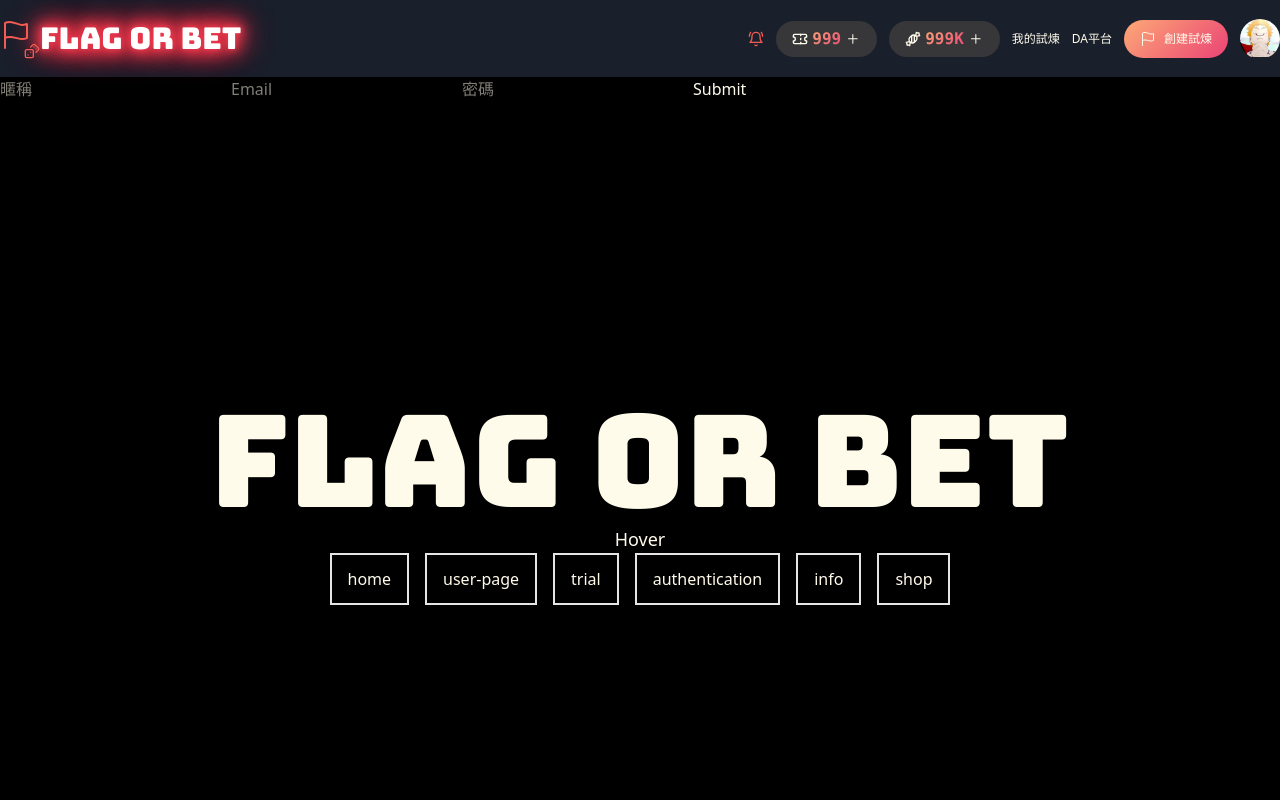
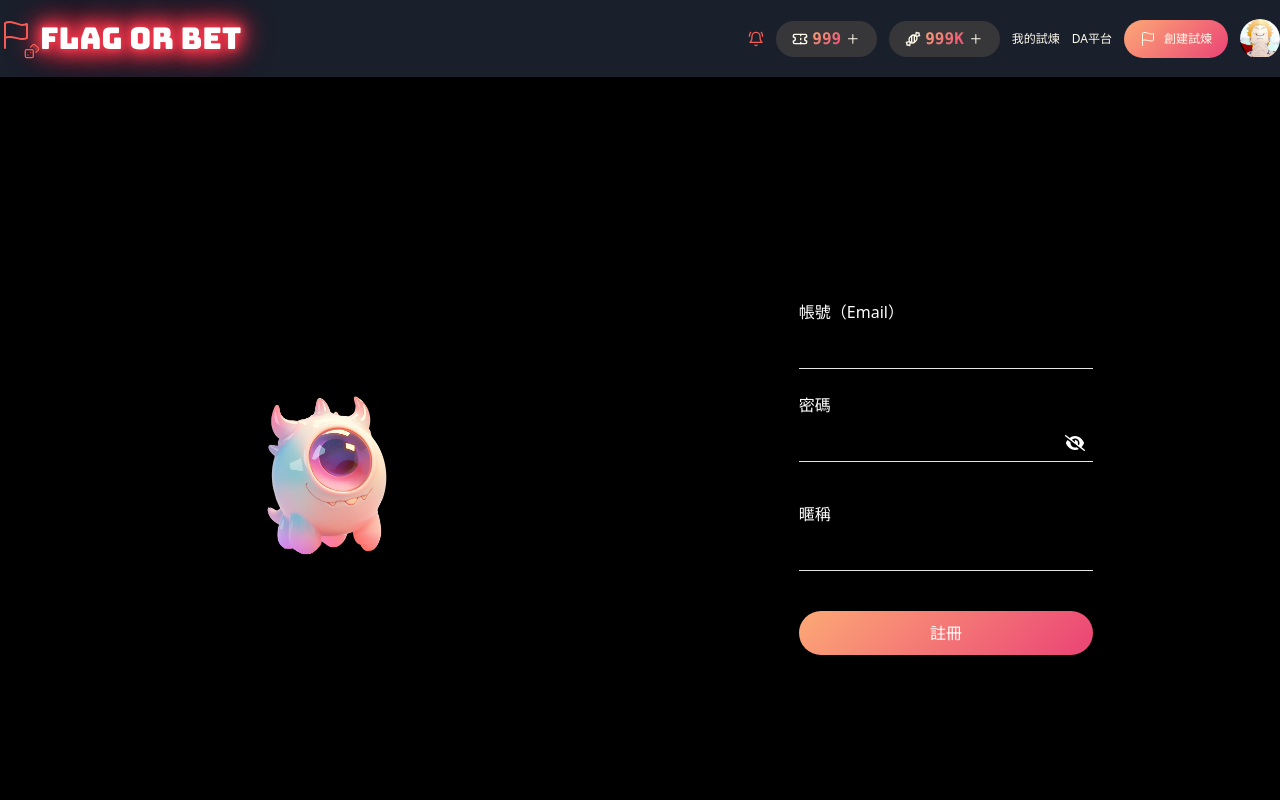
Before and after one commit to TooruTW/GoBetGoal, a React (Vite) app: page /authentication in a window 1280 px wide. Shown: the top 800 px of the page. Built offline with nearby package versions, Linux system fonts and the light colour scheme.

Commit message:
feat:add monster on auth

```diff
--- a/src/components/layout/Authentication.tsx
+++ b/src/components/layout/Authentication.tsx
@@ -97,21 +97,158 @@
 //   );
 // }
 
-import React from 'react';
-import { useForm } from 'react-hook-form';
+import { useForm, SubmitHandler } from "react-hook-form";
+import { useState } from "react";
+import { FaEye } from "react-icons/fa";
+import { FaEyeSlash } from "react-icons/fa6";
 
-export default function App() {
-  const { register, handleSubmit, formState: { errors } } = useForm();
-  const onSubmit = data => console.log(data);
-  console.log(errors);
+// 假資料庫暱稱
+const fakeNicknames = ["小明", "testuser", "flagorbet"];
+
+// 定義表單欄位型別
+type FormValues = {
+  mail: string;
+  password: string;
+  nickname: string;
+};
+
+export default function Authentication() {
+  const [show, setShow] = useState(false);
+
+  const {
+    register,
+    formState: { errors },
+    handleSubmit,
+    setError,
+    clearErrors,
+  } = useForm<FormValues>({
+    mode: "onBlur",
+  });
+
+  // 假API檢查暱稱
+  const checkNickname = async (nickname: string) => {
+    await new Promise((res) => setTimeout(res, 300));
+    return fakeNicknames.includes(nickname);
+  };
+
+  const onSubmit: SubmitHandler<FormValues> = async (data) => {
+    // 檢查暱稱
+    const isDuplicate = await checkNickname(data.nickname);
+    if (isDuplicate) {
+      setError("nickname", { type: "manual", message: "暱稱重複" });
+      return;
+    }
+    // 通過驗證
+    console.log("表單資料：", data);
+    alert("註冊成功！");
+  };
 
   return (
-    <form onSubmit={handleSubmit(onSubmit)}>
-      <input type="text" placeholder="暱稱" {...register("暱稱", {required: true, maxLength: 6})} />
-      <input type="text" placeholder="Email" {...register("Email", {required: true, pattern: /^\S+@\S+$/i})} />
-      <input type="password" placeholder="密碼" {...register("密碼", {required: true, maxLength: 12})} />
+    <div className="flex justify-center items-center h-screen max-w-[1320px] mx-auto px-4">
+      <div className="flex justify-center items-center w-full h-full">
 
-      <input type="submit" />
-    </form>
+         <img src="/monster/monsterDefault.webp" alt="monster"  className="w-40"/>
+      </div>
+      <div className="w-full p-6  ">
+        <form
+        onSubmit={handleSubmit(onSubmit)}
+        className="flex-col  flex justify-center w-1/2  items-center gap-6 text-white mx-auto"
+      >
+        {/* Email */}
+        <div className="flex flex-col w-full" >
+          <label htmlFor="mail" className="block w-full pb-2">
+            帳號（Email）
+          </label>
+          <input
+            className="border-b py-2 text-sm focus:outline-none w-full bg-transparent"
+            {...register("mail", {
+              required: "請輸入正確email",
+              pattern: {
+                value: /^[^\s@]+@[^\s@]+\.[^\s@]+$/,
+                message: "請輸入正確email",
+              },
+            })}
+            aria-invalid={errors.mail ? "true" : "false"}
+          />
+          {errors.mail && (
+            <p role="alert" className="text-red-500 text-sm">
+              {errors.mail.message}
+            </p>
+          )}
+        </div>
+
+        {/* 密碼 */}
+        <div className="flex flex-col w-full">
+          <label htmlFor="password" className="block w-full pb-2">
+            密碼
+          </label>
+          <div className="mb-4 flex items-center relative">
+            <input
+              type={show ? "text" : "password"}
+              className="border-b py-2 text-sm focus:outline-none pr-10 w-full bg-transparent"
+              {...register("password", {
+                required: "密碼為必填",
+                minLength: {
+                  value: 6,
+                  message: "密碼需至少6碼",
+                },
+                validate: (value) =>
+                  /^(?=.*[A-Za-z])(?=.*\d)[A-Za-z\d]{6,}$/.test(value) ||
+                  "密碼需包含英文與數字",
+              })}
+              aria-invalid={errors.password ? "true" : "false"}
+              autoComplete="current-password"
+            />
+            <span
+              className="absolute right-2 cursor-pointer"
+              onClick={() => setShow((prev) => !prev)}
+            >
+              {show ? <FaEye size={20} /> : <FaEyeSlash size={20} />}
+            </span>
+          </div>
+          {errors.password && (
+            <p role="alert" className="text-red-500 text-sm">
+              {errors.password.message}
+            </p>
+          )}
+        </div>
+
+        {/* 暱稱 */}
+        <div className="flex flex-col  w-full">
+          <label htmlFor="nickname" className="block w-full pb-2">
+            暱稱
+          </label>
+          <input
+            className="border-b py-2 text-sm focus:outline-none pr-10 w-full bg-transparent"
+            {...register("nickname", {
+              required: "暱稱為必填",
+              validate: async (value) => {
+                if (!value) return "暱稱為必填";
+                if (await checkNickname(value)) return "暱稱重複";
+                return true;
+              },
+            })}
+            aria-invalid={errors.nickname ? "true" : "false"}
+            onChange={() => {
+              clearErrors("nickname");
+            }}
+          />
+          <p
+            role="alert"
+            className={`${errors.nickname ? "block" : "hidden"} text-red-500 text-sm`}
+          >
+            {errors.nickname?.message}
+          </p>
+        </div>
+
+        <input
+          type="submit"
+          value="註冊"
+          className="p-2 justify-center flex items-center gap-2 cursor-pointer rounded-full w-full py-2.5 mt-4 bg-gradient-set-1 hover:scale-105 transition-all duration-300  disabled:opacity-50 disabled:cursor-not-allowed"
+        />
+        </form>
+      </div>
+
+    </div>
   );
 }
--- a/src/styles/index.css
+++ b/src/styles/index.css
@@ -303,3 +303,10 @@
       0 0 15px var(--neon-red);
   }
 }
+
+input:-webkit-autofill {
+  -webkit-text-fill-color: #fff !important; /* 改成你想要的顏色，例如黑色 */
+  transition: background-color 9999s ease-in-out 0s !important;
+  background-color: transparent !important;
+  box-shadow: 0 0 0 1000px transparent inset !important;
+}
```
